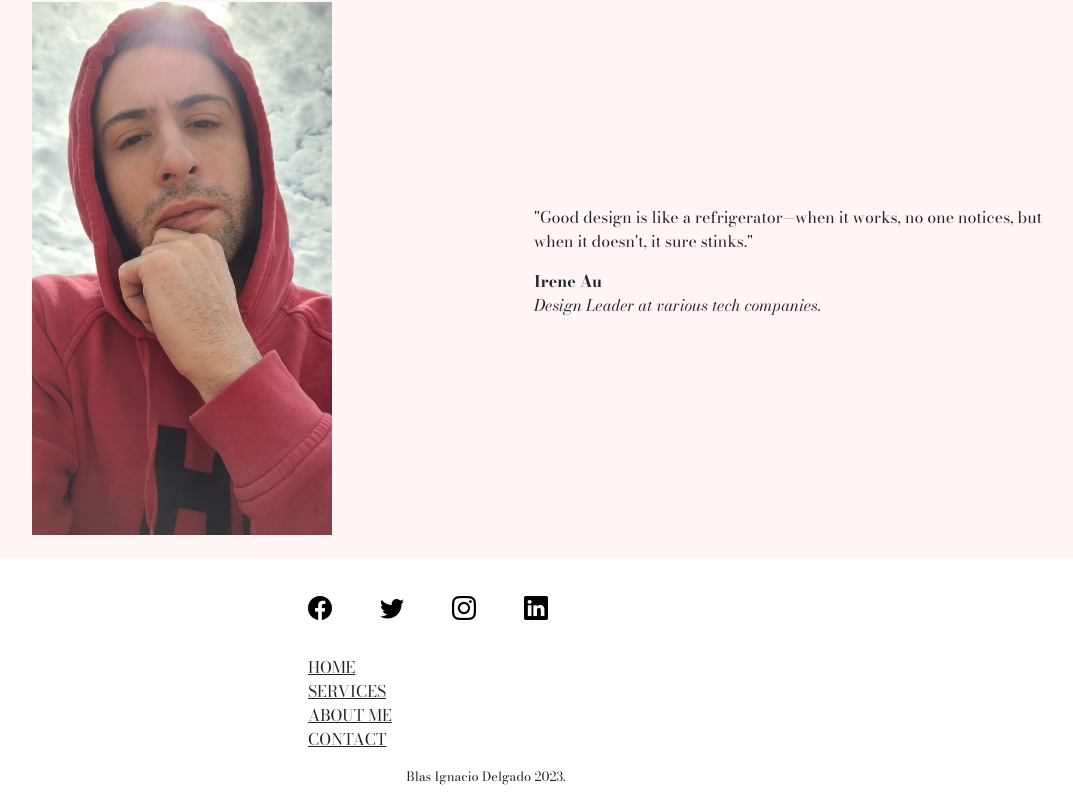
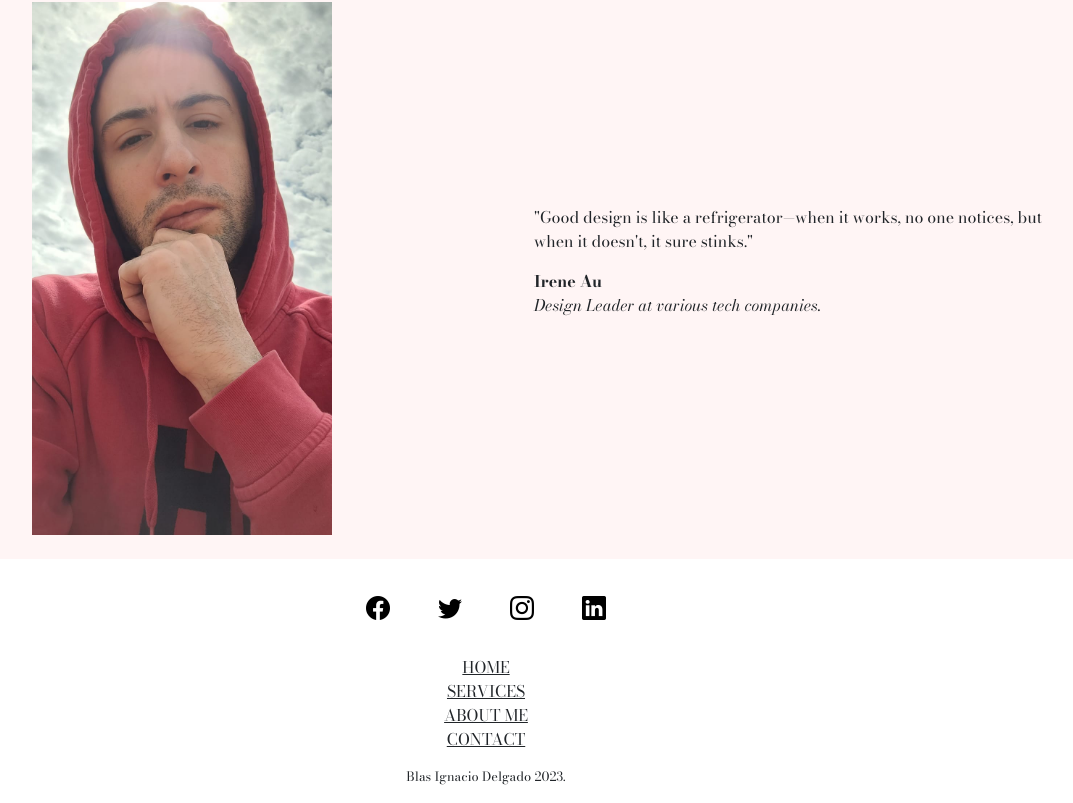
Before and after one commit to Blasidelgado/homepage, a plain HTML site: page services.html in a window 1280 px wide. Shown: the part 2777-3580 px from the top of the page, without its empty margins (154-1227 px from the left). Drawn offline with nearby package versions, Linux system fonts and the light colour scheme.

Commit message:
Fix: footer items alignment in all pages

```diff
--- a/services.html
+++ b/services.html
@@ -209,36 +209,34 @@
       </div>
     </aside>
     <footer id="footer" class="bg-white" role="contentinfo">
-      <div class="container">
-        <div id="media-icons" class="row justify-content-center">
-          <div class="col-md-6 offset-2 text-center d-flex justify-content-start gap-5">
-            <a href="https://www.facebook.com/blasignaciodelgado/" aria-label="Facebook"><i class="bi bi-facebook"></i></a>
-            <a href="https://twitter.com/blasidelgado" aria-label="Twitter"><i class="bi bi-twitter"></i></a>
-            <a href="https://www.instagram.com/blasidelgado/" aria-label="Instagram"><i class="bi bi-instagram"></i></a>
-            <a href="https://ar.linkedin.com/in/blas-ignacio-delgado-5913501b4" aria-label="LinkedIn"><i class="bi bi-linkedin"></i></a>
-          </div>
+      <div id="media-icons" class="row justify-content-center">
+        <div class="col-md-6 text-center d-flex justify-content-center gap-5 ">
+          <a href="https://www.facebook.com/blasignaciodelgado/" aria-label="Facebook"><i class="bi bi-facebook"></i></a>
+          <a href="https://twitter.com/blasidelgado" aria-label="Twitter"><i class="bi bi-twitter"></i></a>
+          <a href="https://www.instagram.com/blasidelgado/" aria-label="Instagram"><i class="bi bi-instagram"></i></a>
+          <a href="https://ar.linkedin.com/in/blas-ignacio-delgado-5913501b4" aria-label="LinkedIn"><i class="bi bi-linkedin"></i></a>
         </div>
       </div>
       <div class="container mt-3">
         <nav id="footer-nav" class="nav-underline" aria-label="Footer Navigation">
           <div class="row justify-content-center">
-            <div class="col-md-6 offset-2 text-center d-flex justify-content-start gap-5">
-              <a class="nav-link" href="/" aria-label="Home">HOME</a>
+            <div class="col-md-6 text-center d-flex justify-content-start gap-5">
+            <a class="nav-link mx-auto" href="/" aria-label="Home">HOME</a>
             </div>
           </div>
           <div class="row justify-content-center">
-            <div class="col-md-6 offset-2 text-center d-flex justify-content-start gap-5">
-              <a class="nav-link" href="services.html" aria-label="Services">SERVICES</a>
+            <div class="col-md-6 text-center d-flex justify-content-start gap-5">
+              <a class="nav-link mx-auto" href="services.html" aria-label="Services">SERVICES</a>
             </div>
           </div>
           <div class="row justify-content-center">
-            <div class="col-md-6 offset-2 text-center d-flex justify-content-start gap-5">
-              <a class="nav-link" href="about.html" aria-label="About Me">ABOUT ME</a>
+            <div class="col-md-6 text-center d-flex justify-content-start gap-5">
+              <a class="nav-link mx-auto" href="about.html" aria-label="About Me">ABOUT ME</a>
             </div>
           </div>
           <div class="row justify-content-center">
-            <div class="col-md-6 offset-2 text-center d-flex justify-content-start gap-5">
-              <a class="nav-link" href="contact.html" aria-label="Contact">CONTACT</a>
+            <div class="col-md-6 text-center d-flex justify-content-start gap-5 my-auto">
+              <a class="nav-link mx-auto" href="contact.html" aria-label="Contact">CONTACT</a>
             </div>
           </div>
         </nav>
```
Also changed, not shown: about.html (+14 -16 lines), contact.html (+14 -16 lines), index.html (+14 -16 lines).
